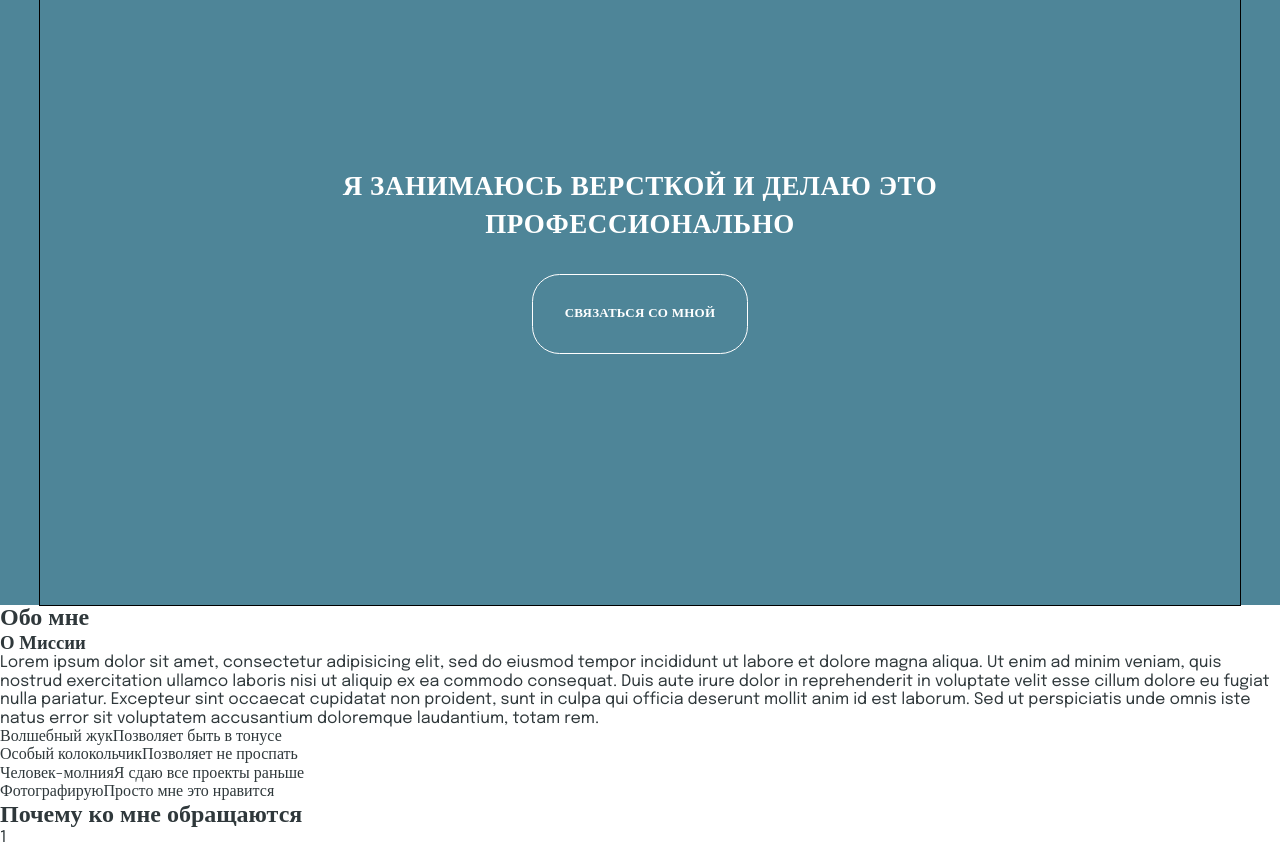
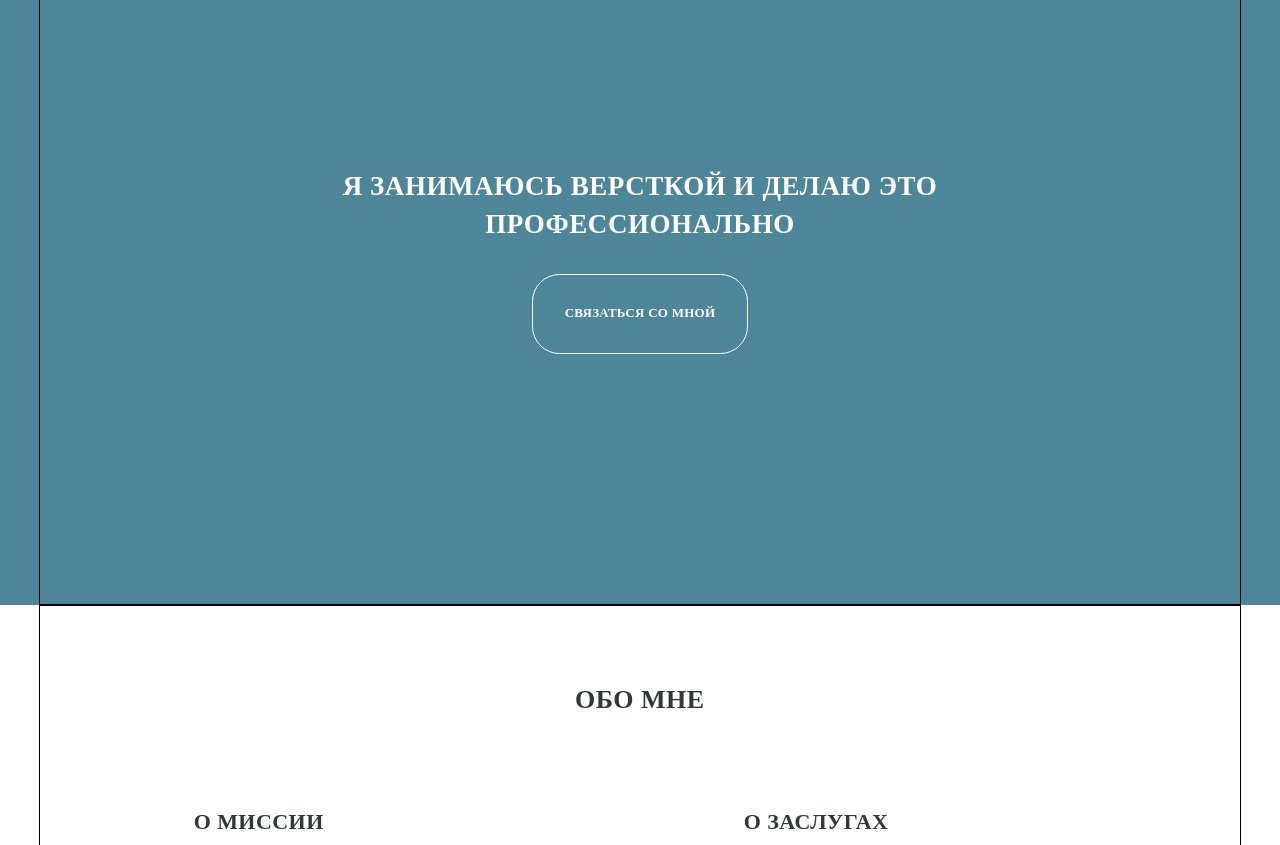
Before and after one commit to RBord/train-me1, a plain HTML site: page index.html in a window 1280 px wide. Shown: the part 105-950 px from the top of the page. Drawn offline with nearby package versions, Linux system fonts and the light colour scheme.

Commit message:
Апдейт

```diff
--- a/css/main.css
+++ b/css/main.css
@@ -71,3 +71,64 @@ ul {
     margin: 0 auto;
     margin-bottom: 29px;
 }
+
+.aboutme .secondtitle {
+    max-width: 130px;
+    display:block;
+    margin: auto;
+    margin-bottom: 89px;
+
+
+    font-size: 26px;
+    line-height:1.269;
+    font-weight: 700;
+    text-transform: uppercase;
+    letter-spacing: 0.02em;
+}
+.aboutme .container {
+    padding-top: 80px;
+    padding-bottom: 157px;
+}
+.aboutme-list {
+    display:flex;
+    justify-content: center;
+}
+.aboutme-list-item {
+    max-width: 394px;
+}
+.aboutme-list-item:not(:last-child) {
+    margin-right: 156px;
+}
+.aboutme-list-item .item-title {
+    margin-bottom: 45px;
+
+    font-size: 22px;
+    line-height: 1.5;
+    font-weight: 700;
+    text-transform: uppercase;
+    letter-spacing: 0.02em;
+}
+.item-text {
+    font-size: 15px;
+    line-height: 1.6;
+    font-weight: 400;
+    letter-spacing: 0.02em;
+}
+
+.underlist-item {
+    font-size: 15px;
+    line-height: 1.6;
+    font-weight: 400;
+    letter-spacing: 0.02em;
+
+    color:rgba(0, 0, 0, 0.5);
+}
+span.element {
+    margin-right: 29px;
+
+    font-size: 16px;
+    line-height: 2.063;
+    font-weight: 700;
+    letter-spacing: 0.02em;
+    color:var(--secondary-bgc);
+}
--- a/index.html
+++ b/index.html
@@ -20,17 +20,17 @@
     </section>
 
     <section class="aboutme">
+        <div class="container">
             <h2 class="secondtitle">Обо мне</h2>
             <ul class="aboutme-list">
                 <li class="aboutme-list-item">
                     <h3 class="item-title">О Миссии</h3>
-                <p class="item-text"> Lorem ipsum dolor sit amet, consectetur adipisicing elit, sed do eiusmod tempor incididunt ut labore et dolore magna aliqua. Ut enim ad minim veniam, quis nostrud exercitation ullamco laboris nisi ut aliquip ex ea commodo consequat.
+                    <p class="item-text"> Lorem ipsum dolor sit amet, consectetur adipisicing elit, sed do eiusmod tempor incididunt ut labore et dolore magna aliqua. Ut enim ad minim veniam, quis nostrud exercitation ullamco laboris nisi ut aliquip ex ea commodo consequat.</p><br>
+                    <p class="item-text">Duis aute irure dolor in reprehenderit in voluptate velit esse cillum dolore eu fugiat nulla pariatur. Excepteur sint occaecat cupidatat non proident, sunt in culpa qui officia deserunt mollit anim id est laborum. Sed ut perspiciatis unde omnis iste natus error sit voluptatem accusantium doloremque laudantium, totam rem.</p>
 
-                    Duis aute irure dolor in reprehenderit in voluptate velit esse cillum dolore eu fugiat nulla pariatur. Excepteur sint occaecat cupidatat non proident, sunt in culpa qui officia deserunt mollit anim id est laborum. Sed ut perspiciatis unde omnis iste natus error sit voluptatem accusantium doloremque laudantium, totam rem.
-                </p>
                 </li>
                 <li class="aboutme-list-item">
-                <h3 class="item-title"></h3>
+                    <h3 class="item-title">О заслугах</h3>
                     <ul class="aboutme-underlist">
                         <li class="underlist-item"><span class="element">Волшебный жук</span>Позволяет быть в тонусе</li>
                         <li class="underlist-item"><span class="element">Особый колокольчик</span>Позволяет не проспать</li>
@@ -39,9 +39,11 @@
                     </ul>
                 </li>
             </ul>
+        </div>
     </section>
 
     <section class="whyme">
+        <div class="container">
             <h2 class="secondtitle">Почему ко мне обращаются</h2>
             <ul class="whyme-list">
                 <li class="whyme-list-item">
@@ -60,6 +62,7 @@
             <h3>Мне кажется,</h3>
             <p>Вам просто необходимо связаться со мной, иначе вы рискуете упустить знакомство с лучшим человеком на земле</p>
             <button type="button" class="button">Связаться со мной</button>
+        </div>
     </section>
 
     <footer class="footer">
```
Lines whose indentation alone changed are shown as unchanged.
